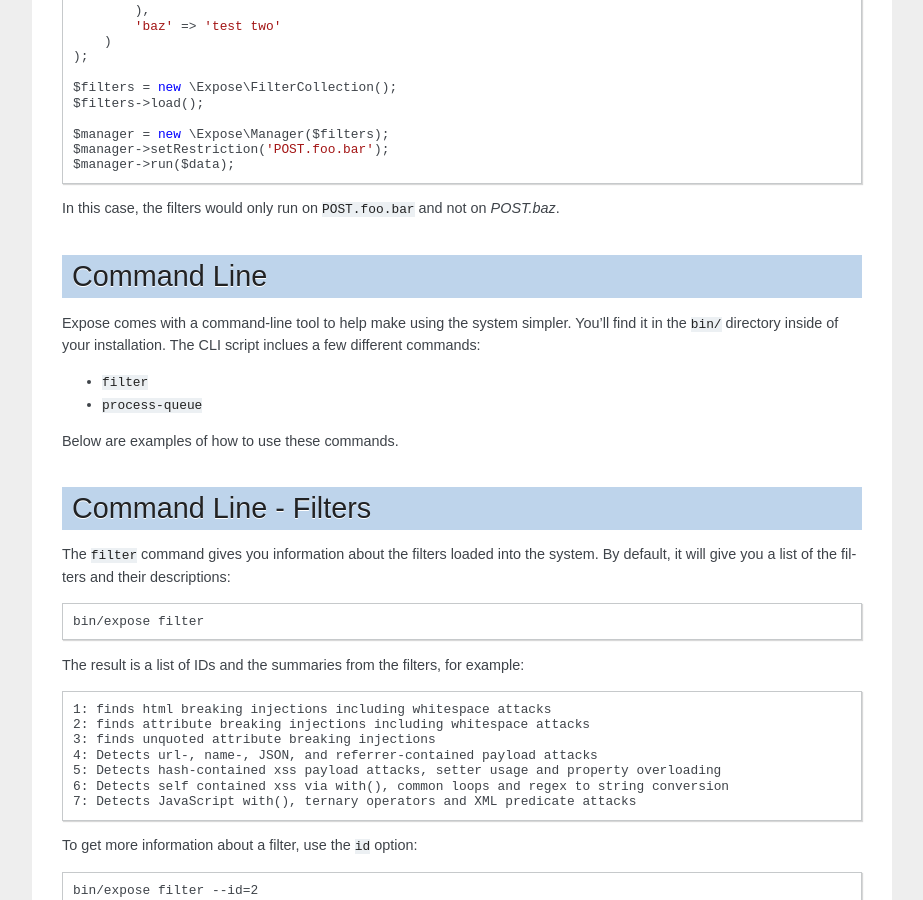
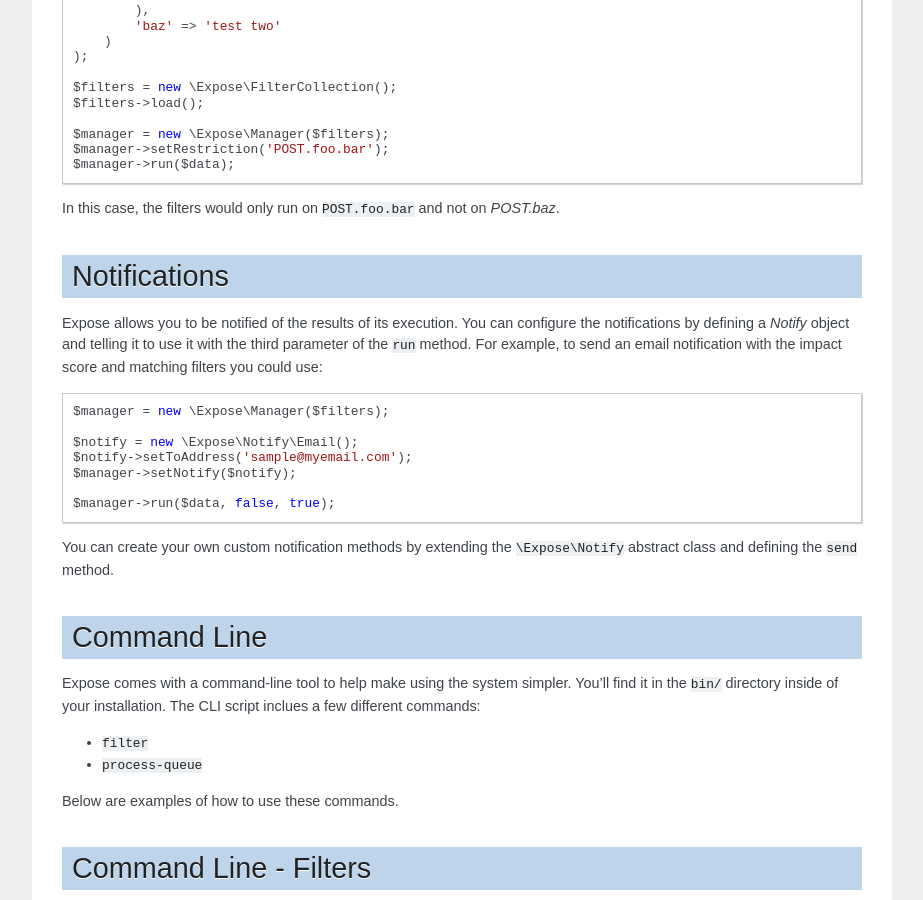
Before and after one commit to enygma/expose, a Sphinx documentation site: the page built from docs/index.rst, in a window 1280 px wide and 900 px high, scrolled down 1987 px. Shown: the whole window, without its empty margins (198-1121 px from the left). Built offline with Sphinx 7.4.7, drawn with Linux system fonts in a browser that asks for light colours.

Commit message:
adding information about notifications (email for now)

```diff
--- a/docs/index.rst
+++ b/docs/index.rst
@@ -113,6 +113,23 @@
     $manager->run($data);
 
 In this case, the filters would only run on ``POST.foo.bar`` and not on `POST.baz`.
+
+Notifications
+===============
+
+Expose allows you to be notified of the results of its execution. You can configure the notifications by defining a *Notify* object and telling it to use it with the third parameter of the ``run`` method. For example, to send an email notification with the impact score and matching filters you could use:
+
+.. code-block:: php
+
+    $manager = new \Expose\Manager($filters);
+
+    $notify = new \Expose\Notify\Email();
+    $notify->setToAddress('sample@myemail.com');
+    $manager->setNotify($notify);
+
+    $manager->run($data, false, true);
+
+You can create your own custom notification methods by extending the ``\Expose\Notify`` abstract class and defining the ``send`` method.
 
 Command Line
 ==============
```
